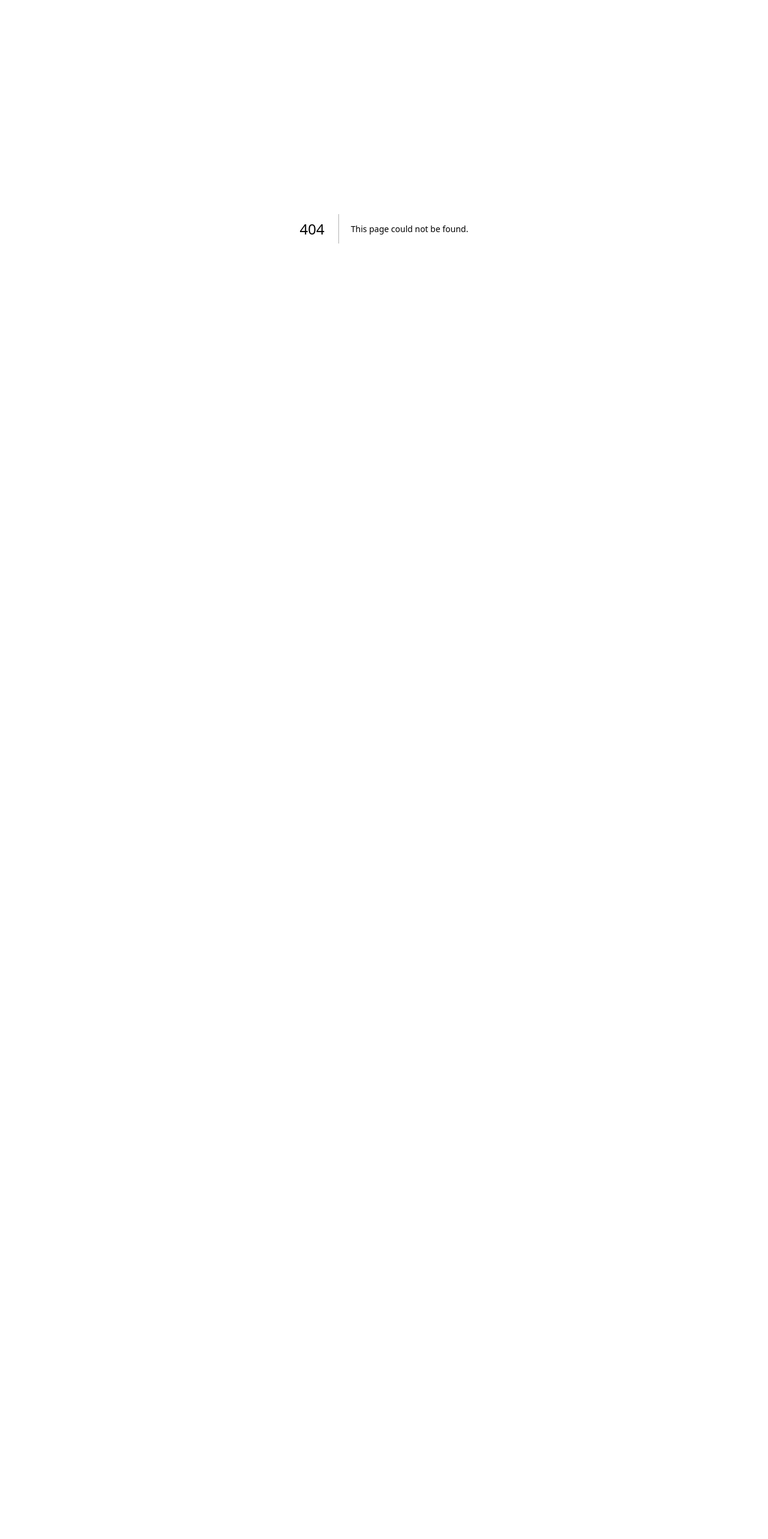
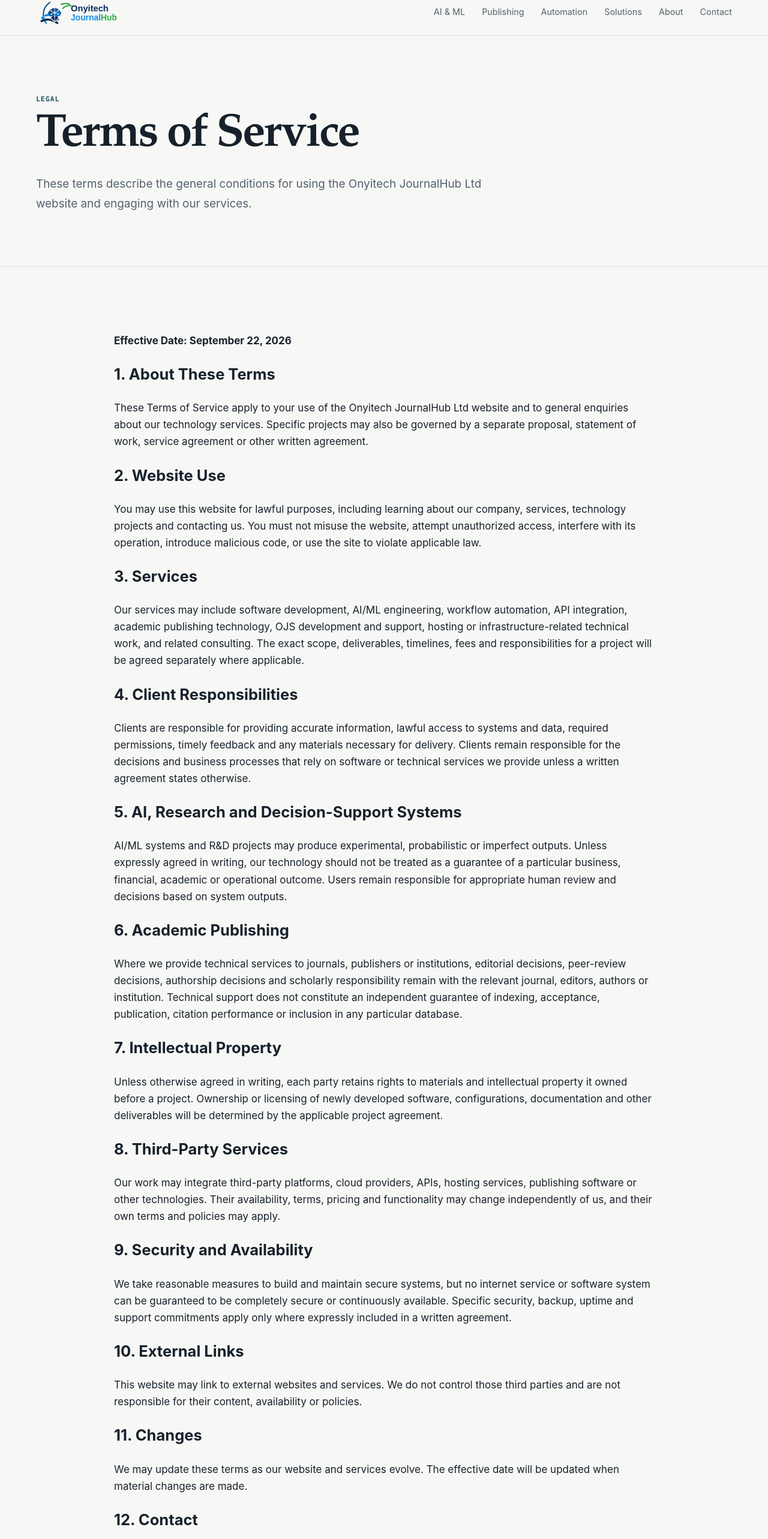
Before and after one commit to onyi4677/onyitechub.com, a Next.js app: page /terms in a window 1280 px wide. Before the commit this address had no page. Shown: the part 19-2585 px from the top of the page at 60% size. Before the commit the page ends 800 px from the top, so only its background shows below. Built offline with nearby package versions, Linux system fonts and the light colour scheme.

Commit message:
Add Terms of Service

```diff
--- /dev/null
+++ b/app/terms/page.tsx
@@ -0,0 +1,28 @@
+import SiteHeader from "../components/SiteHeader";
+import SiteFooter from "../components/SiteFooter";
+
+export const metadata = {
+  title: "Terms of Service | Onyitech JournalHub Ltd",
+  description: "Terms of Service for the Onyitech JournalHub Ltd website and services.",
+};
+
+export default function TermsPage() {
+  return <><SiteHeader /><main className="detail-page">
+    <section className="detail-hero"><div className="wrap"><p className="eyebrow">LEGAL</p><h1>Terms of Service</h1><p className="detail-lede">These terms describe the general conditions for using the Onyitech JournalHub Ltd website and engaging with our services.</p></div></section>
+    <section><div className="wrap" style={{maxWidth:"900px"}}>
+      <p><strong>Effective Date: September 22, 2026</strong></p>
+      <h2>1. About These Terms</h2><p>These Terms of Service apply to your use of the Onyitech JournalHub Ltd website and to general enquiries about our technology services. Specific projects may also be governed by a separate proposal, statement of work, service agreement or other written agreement.</p>
+      <h2>2. Website Use</h2><p>You may use this website for lawful purposes, including learning about our company, services, technology projects and contacting us. You must not misuse the website, attempt unauthorized access, interfere with its operation, introduce malicious code, or use the site to violate applicable law.</p>
+      <h2>3. Services</h2><p>Our services may include software development, AI/ML engineering, workflow automation, API integration, academic publishing technology, OJS development and support, hosting or infrastructure-related technical work, and related consulting. The exact scope, deliverables, timelines, fees and responsibilities for a project will be agreed separately where applicable.</p>
+      <h2>4. Client Responsibilities</h2><p>Clients are responsible for providing accurate information, lawful access to systems and data, required permissions, timely feedback and any materials necessary for delivery. Clients remain responsible for the decisions and business processes that rely on software or technical services we provide unless a written agreement states otherwise.</p>
+      <h2>5. AI, Research and Decision-Support Systems</h2><p>AI/ML systems and R&amp;D projects may produce experimental, probabilistic or imperfect outputs. Unless expressly agreed in writing, our technology should not be treated as a guarantee of a particular business, financial, academic or operational outcome. Users remain responsible for appropriate human review and decisions based on system outputs.</p>
+      <h2>6. Academic Publishing</h2><p>Where we provide technical services to journals, publishers or institutions, editorial decisions, peer-review decisions, authorship decisions and scholarly responsibility remain with the relevant journal, editors, authors or institution. Technical support does not constitute an independent guarantee of indexing, acceptance, publication, citation performance or inclusion in any particular database.</p>
+      <h2>7. Intellectual Property</h2><p>Unless otherwise agreed in writing, each party retains rights to materials and intellectual property it owned before a project. Ownership or licensing of newly developed software, configurations, documentation and other deliverables will be determined by the applicable project agreement.</p>
+      <h2>8. Third-Party Services</h2><p>Our work may integrate third-party platforms, cloud providers, APIs, hosting services, publishing software or other technologies. Their availability, terms, pricing and functionality may change independently of us, and their own terms and policies may apply.</p>
+      <h2>9. Security and Availability</h2><p>We take reasonable measures to build and maintain secure systems, but no internet service or software system can be guaranteed to be completely secure or continuously available. Specific security, backup, uptime and support commitments apply only where expressly included in a written agreement.</p>
+      <h2>10. External Links</h2><p>This website may link to external websites and services. We do not control those third parties and are not responsible for their content, availability or policies.</p>
+      <h2>11. Changes</h2><p>We may update these terms as our website and services evolve. The effective date will be updated when material changes are made.</p>
+      <h2>12. Contact</h2><p><strong>Onyitech JournalHub Ltd</strong><br />Email: <a href="mailto:admin@onyitechub.com">admin@onyitechub.com</a><br />Website: <a href="/">onyitechub.com</a></p>
+    </div></section>
+  </main><SiteFooter /></>;
+}
```
